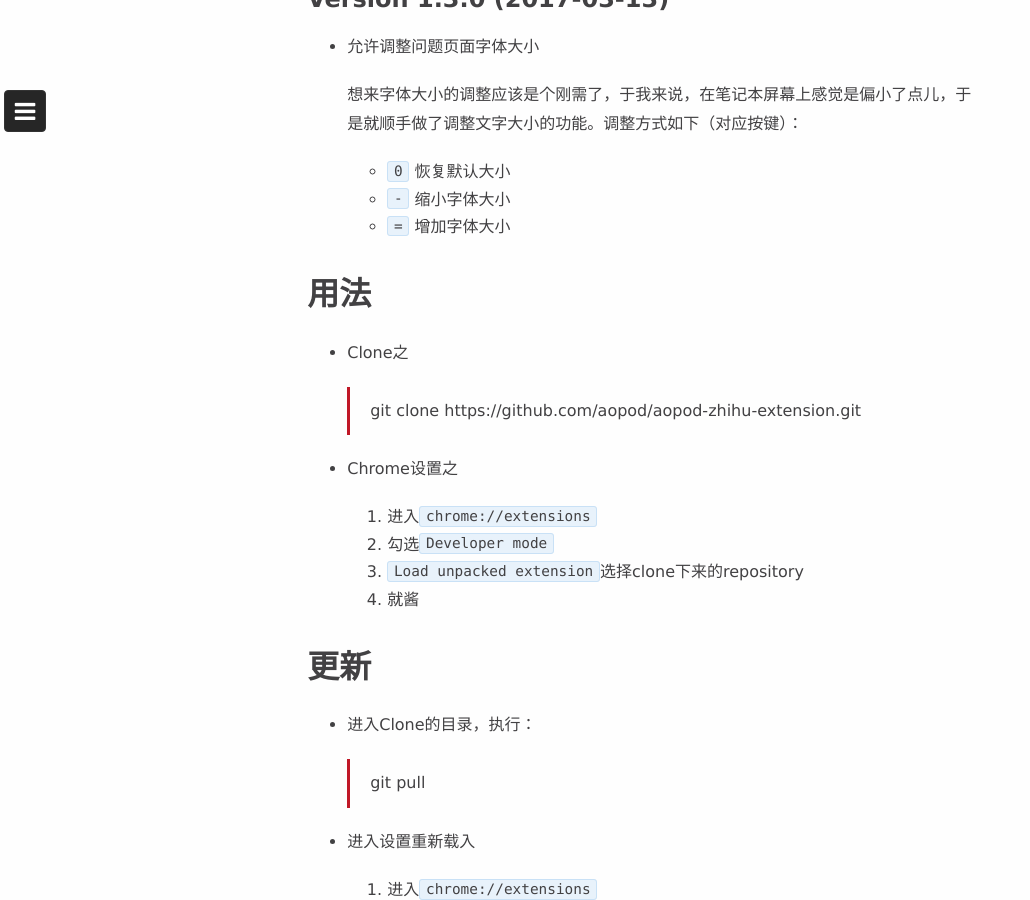
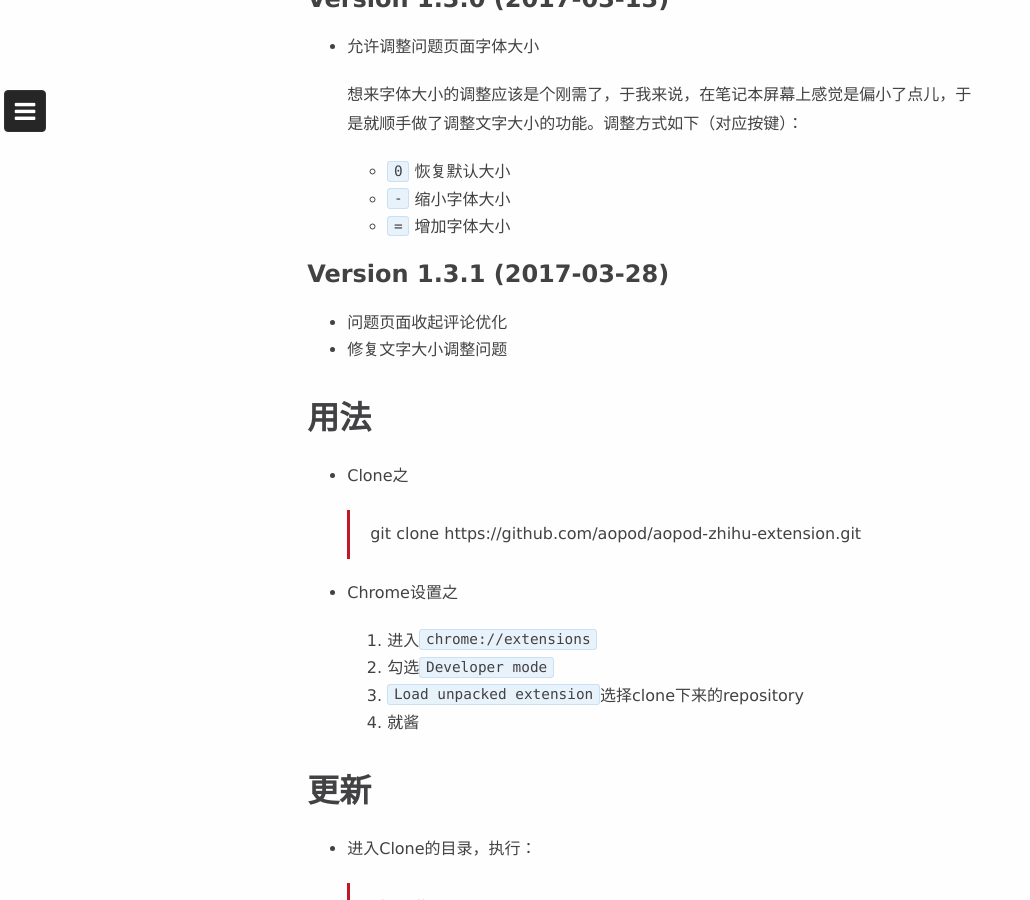
Before and after one commit to aopod/aopod.github.io, a Jekyll site: the page built from _posts/2017-03-05-zhihu-extension.markdown, in a window 1280 px wide and 900 px high, scrolled down 2243 px. Shown: the whole window, without its empty margins (0-1030 px from the left). Built offline with Jekyll 4.4.1, drawn with Linux system fonts in a browser that asks for light colours; nearby versions of some CDN libraries; comment, search, counter and statistics services are not loaded.

Commit message:
zhihu extension 1.3.1

```diff
--- a/_posts/2017-03-05-zhihu-extension.markdown
+++ b/_posts/2017-03-05-zhihu-extension.markdown
@@ -63,6 +63,11 @@ tags: Javascript Chrome Extension
 	* `-` 缩小字体大小
 	* `=` 增加字体大小
 
+## Version 1.3.1 (2017-03-28)
+
+- 问题页面收起评论优化
+- 修复文字大小调整问题
+
 # 用法
 
 - Clone之
```
